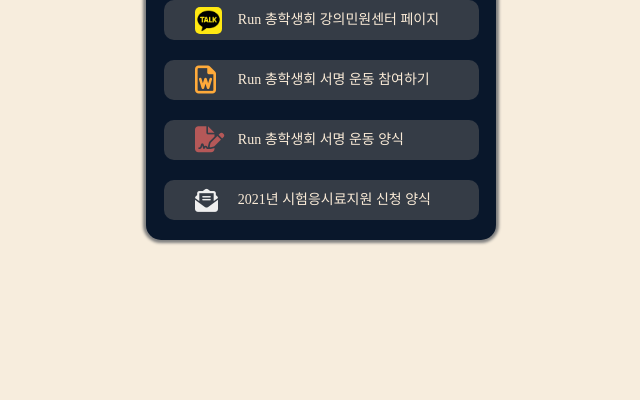
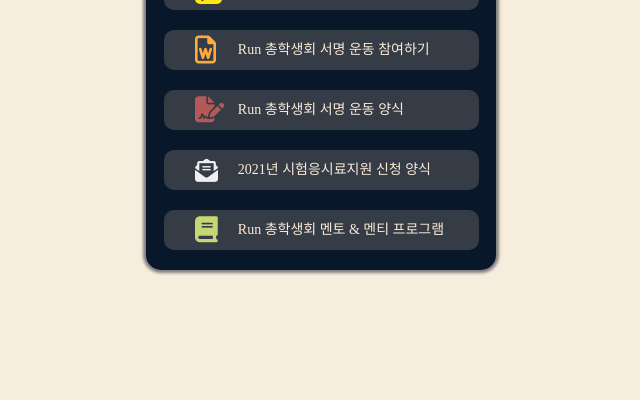
Before and after one commit to easyhoon119/Run_linkpage, a plain HTML site: page index.html in a window 1280 px wide. Shown: the part 400-800 px from the top of the page, without its empty margins (319-959 px from the left). Drawn offline with Linux system fonts and the light colour scheme.

Commit message:
add mento

```diff
--- a/index.html
+++ b/index.html
@@ -58,12 +58,12 @@
                 </div>
             </a>
         </div>
-        <!-- <div class="event_btn">
+        <div class="event_btn">
             <div class="event_container">
-                <i class="fas fa-birthday-cake"></i>
-                <p>Run 총학생회 간식배부 이벤트 신청</p>
+                <i class="fas fa-book"></i>
+                <p>Run 총학생회 멘토 & 멘티 프로그램</p>
             </div>
-        </div> -->
+        </div>
     </div>
 </body>
 </html>
--- a/main.js
+++ b/main.js
@@ -4,7 +4,7 @@ const community_btn = document.querySelector('.community_btn');
 const download_btn = document.querySelector('.download_btn');
 const mail_btn = document.querySelector('.mail_btn');
 const download_btn2 = document.querySelector('.download_btn2');
-// const event_btn = document.querySelector('.event_btn');
+const event_btn = document.querySelector('.event_btn');
 
 var email = 'mju_run@naver.com';
 var subject = '2021년도 Run 총학생회 서명운동 참여하기';
@@ -26,6 +26,6 @@ mail_btn.addEventListener('click', () => {
     window.location.href = 'mailto:' + email + '?subject=' + subject + '&body=' + last_msg;
 });
 
-// event_btn.addEventListener('click', () => {
-//     window.location.href = "https://docs.google.com/forms/d/e/1FAIpQLScYmtcg2YT-4VeF7ytZDdNWPN94hkHSKGa4_vd1kW7BHmq4Jw/viewform?usp=sf_link";
-// });
+event_btn.addEventListener('click', () => {
+    window.location.href = "https://docs.google.com/forms/d/e/1FAIpQLScx-cqIbJLZ_dCzZkeNEgqpPzgpikT20ejYfmcqXYLQcr0Ayg/viewform?usp=sf_link";
+});
```
